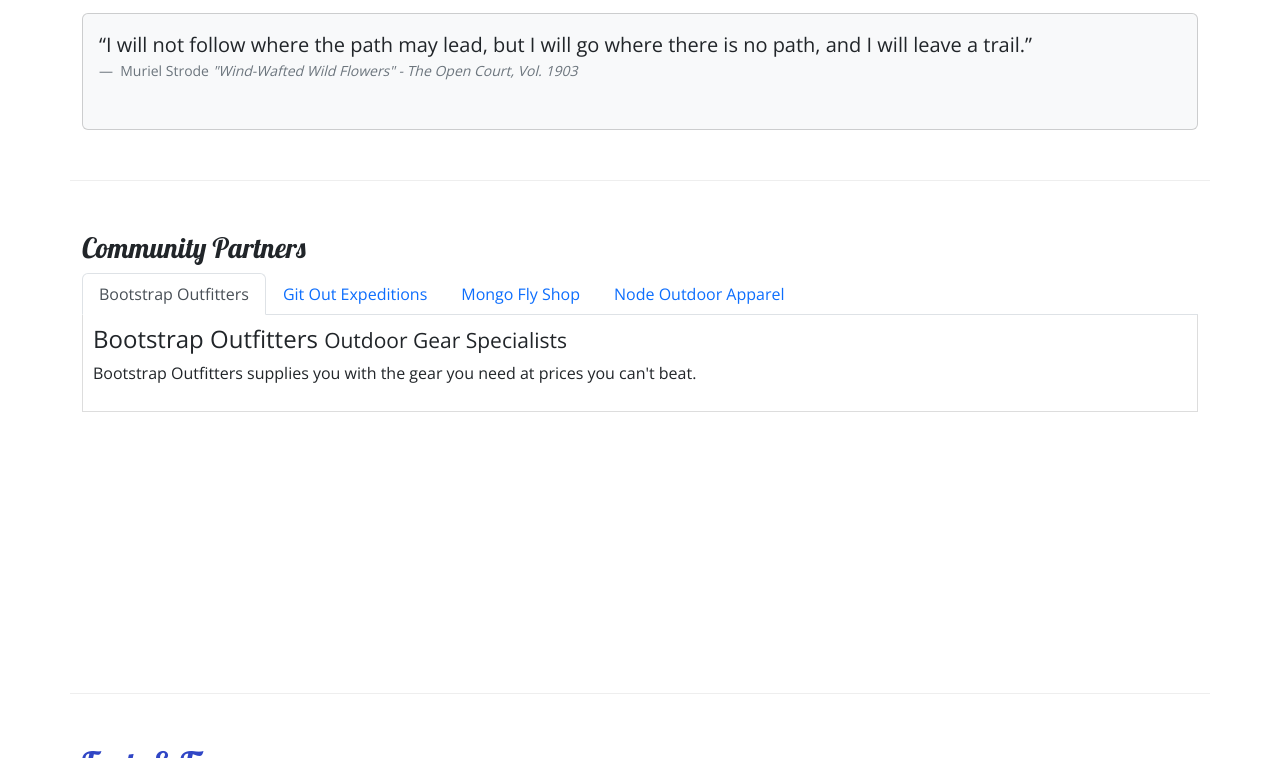
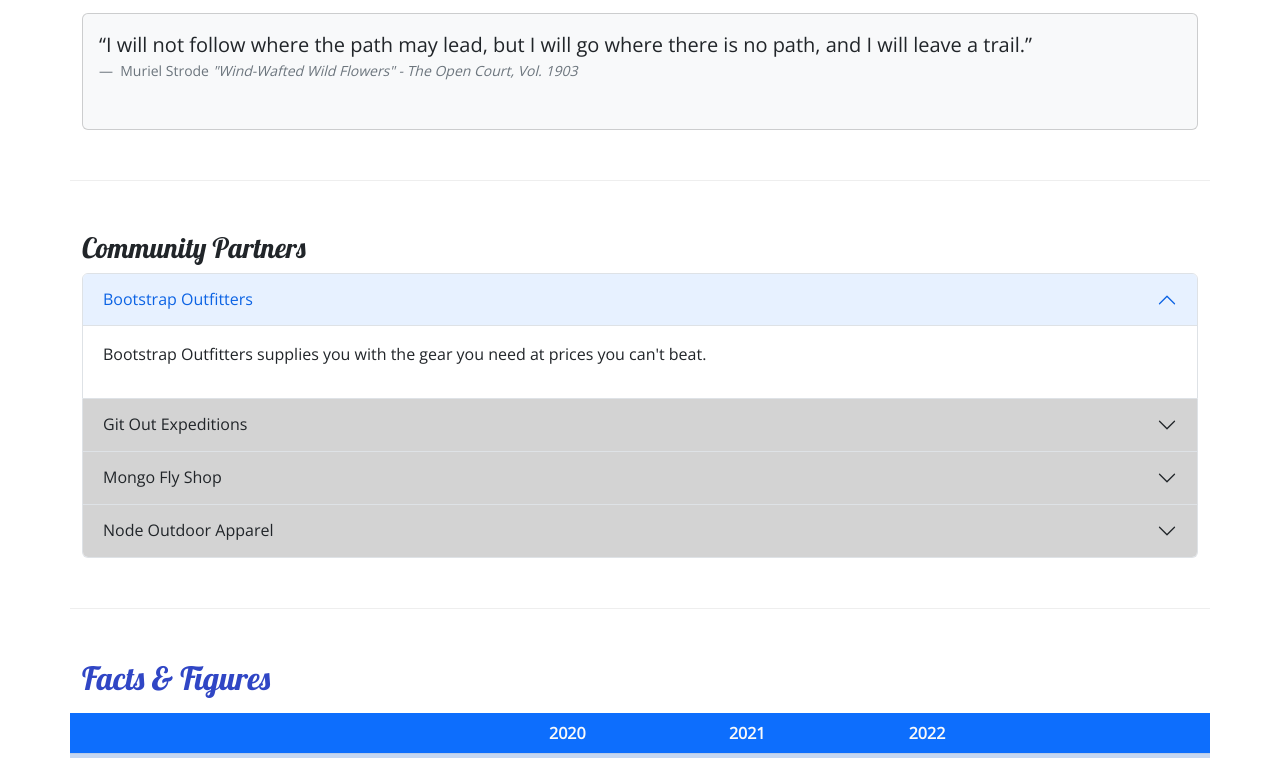
Before and after one commit to jessinaka21/nucampsite, a plain HTML site: page aboutus.html in a window 1280 px wide. Shown: the part 613-1371 px from the top of the page. Drawn offline with nearby package versions, Linux system fonts and the light colour scheme.

Commit message:
Accordion

```diff
--- a/aboutus.html
+++ b/aboutus.html
@@ -135,53 +135,58 @@
       <section class="row row-content">
         <div class="col-12">
           <h3>Community Partners</h3>
-          <ul class="nav nav-tabs">
-            <li class="nav-item">
-              <a class="nav-link active" href="#bootstrap" role="tab" data-bs-toggle="tab">Bootstrap Outfitters</a>
-            </li>
-             <li class="nav-item">
-              <a class="nav-link" href="#git" role="tab" data-bs-toggle="tab">Git Out Expeditions</a>
-            </li>
-             <li class="nav-item">
-              <a class="nav-link" href="#mongo" role="tab" data-bs-toggle="tab">Mongo Fly Shop</a>
-            </li>
-             <li class="nav-item">
-              <a class="nav-link" href="#node" role="tab" data-bs-toggle="tab">Node Outdoor Apparel</a>
-            </li>
-          </ul>
-          <div class="tab-content">
-            <div role="tabpanel" class="tab-pane fade show active" id="bootstrap">
-            <h4>Bootstrap Outfitters <small>Outdoor Gear Specialists</small></h4>
-          <p class="d-none d-sm-block">
-            Bootstrap Outfitters supplies you with the gear you need at prices
-            you can't beat.
+          <div id="accordionExample" class="accordion">
+            <div class="accordion-item">
+                    <h4 class="accordion-header">
+                        <button class="accordion-button" type="button" data-bs-toggle="collapse" data-bs-target="#bootstrap">
+                            Bootstrap Outfitters
+                        </button>
+                    </h4>
+                    <div id="bootstrap" class="accordion-collapse collapse show" data-bs-parent="#accordionExample">
+                        <div class="accordion-body d-none d-sm-block">
+                            <p>Bootstrap Outfitters supplies you with the gear you need at prices you can't beat.</p>
+                        </div>
+                    </div>
+                </div>
+            <div class="accordion-item">
+                        <h4 class="accordion-header">
+                            <button class="accordion-button collapsed" type="button" data-bs-toggle="collapse"
+                                data-bs-target="#git">
+                                Git Out Expeditions
+                            </button>
+                        </h4>
+                        <div id="git" class="accordion-collapse collapse" data-bs-parent="#accordionExample">
+                            <div class="accordion-body d-none d-sm-block">
+                                <p>Join Git Out Expeditions to explore new horizons with a group of other adventurers!
                                 </p>
                             </div>
                         </div>
-            <div role="tabpanel" class="tab-pane fade" id="git">
-            <h4>
-            Git Out Expeditions <small>Group Adventure Expeditions</small>
+                    </div>
+                    <div class="accordion-item">
+                        <h4 class="accordion-header">
+                            <button class="accordion-button collapsed" type="button" data-bs-toggle="collapse"
+                                data-bs-target="#mongo">
+                                Mongo Fly Shop
+                            </button>
                         </h4>
-          <p class="d-none d-sm-block">
-            Join Git Out Expeditions to explore new horizons with a group of
-            other adventurers!
+                        <div id="mongo" class="accordion-collapse collapse" data-bs-parent="#accordionExample">
+                            <div class="accordion-body d-none d-sm-block">
+                                <p>Need a new fishing pole, a tacklebox, or flies of all kinds? Stop by Mongo Fly Shop.
                                 </p>
                             </div>
-            <div role="tabpanel" class="tab-pane fade" id="mongo">
-          <h4>
-            Mongo Fly Shop <small>Your Neighborhood Fly Fishing Shop</small>
+                        </div>
+                    </div>
+                    <div class="accordion-item">
+                        <h4 class="accordion-header">
+                            <button class="accordion-button collapsed" type="button" data-bs-toggle="collapse"
+                                data-bs-target="#node">
+                                Node Outdoor Apparel
+                            </button>
                         </h4>
-          <p class="d-none d-sm-block">
-            Need a new fishing pole, a tacklebox, or flies of all kinds? Stop by
-            Mongo Fly Shop.
-          </p>
+                        <div id="node" class="accordion-collapse collapse" data-bs-parent="#accordionExample">
+                            <div class="accordion-body d-none d-sm-block">
+                                <p>From polar fleeces to swimsuits, hiking boots to waders, a visit to Node will be sure to get you covered.</p>
                             </div>
-          <div role="tabpanel" class="tab-pane fade" id="node">
-          <h4>Node Outdoor Apparel <small>Outdoor Clothes & Shoes</small></h4>
-          <p class="d-none d-sm-block">
-            From polar fleeces to swimsuits, hiking boots to waders, a visit to
-            Node will be sure to get you covered.
-          </p>
           </div>
         </div>
       </section>
--- a/css/styles.css
+++ b/css/styles.css
@@ -36,8 +36,6 @@ footer {
   background-color: #901cad;
 }
 
-.tab-content {
-    border: 1px solid #DDD;
-    border-top: none;
-    padding: 10px;
+.accordion-button {
+  background-color: #d3d3d3;
 }
```
Lines whose indentation alone changed are shown as unchanged.
